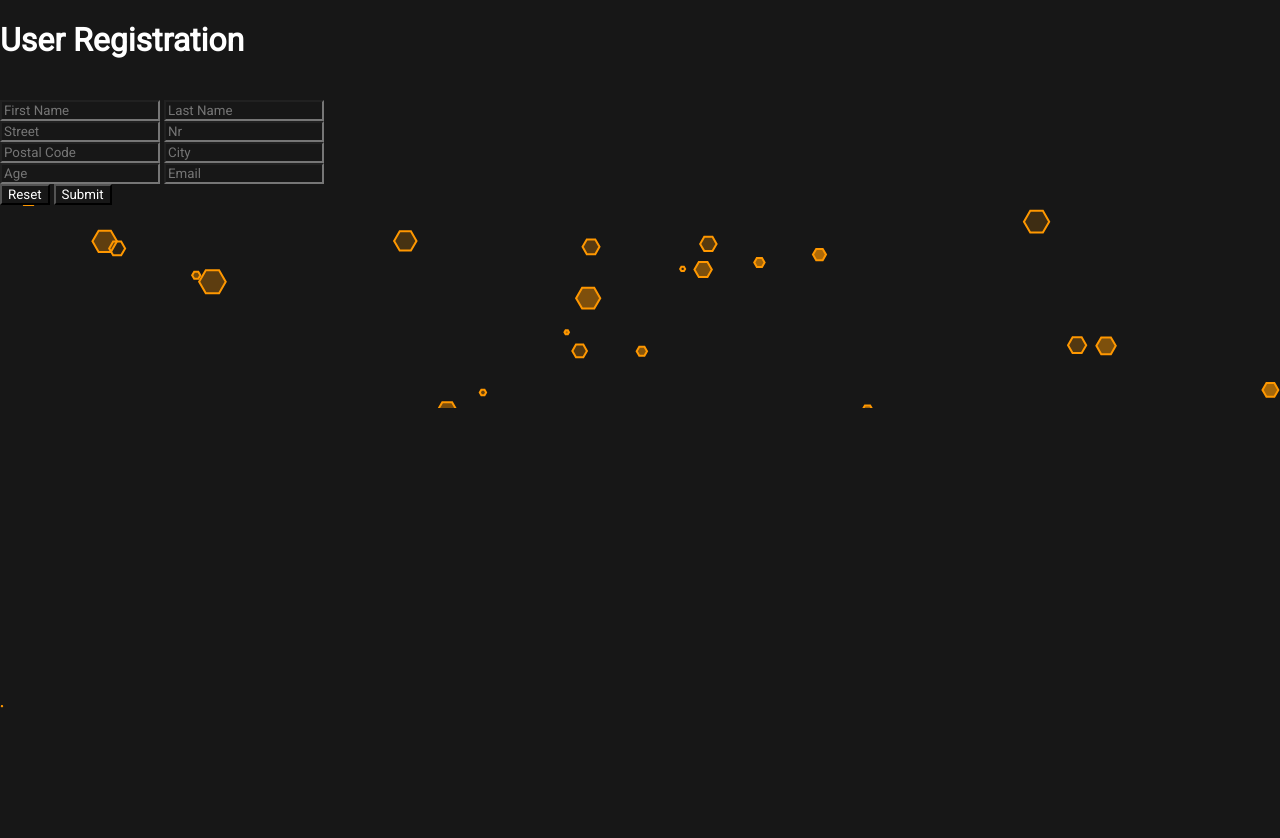
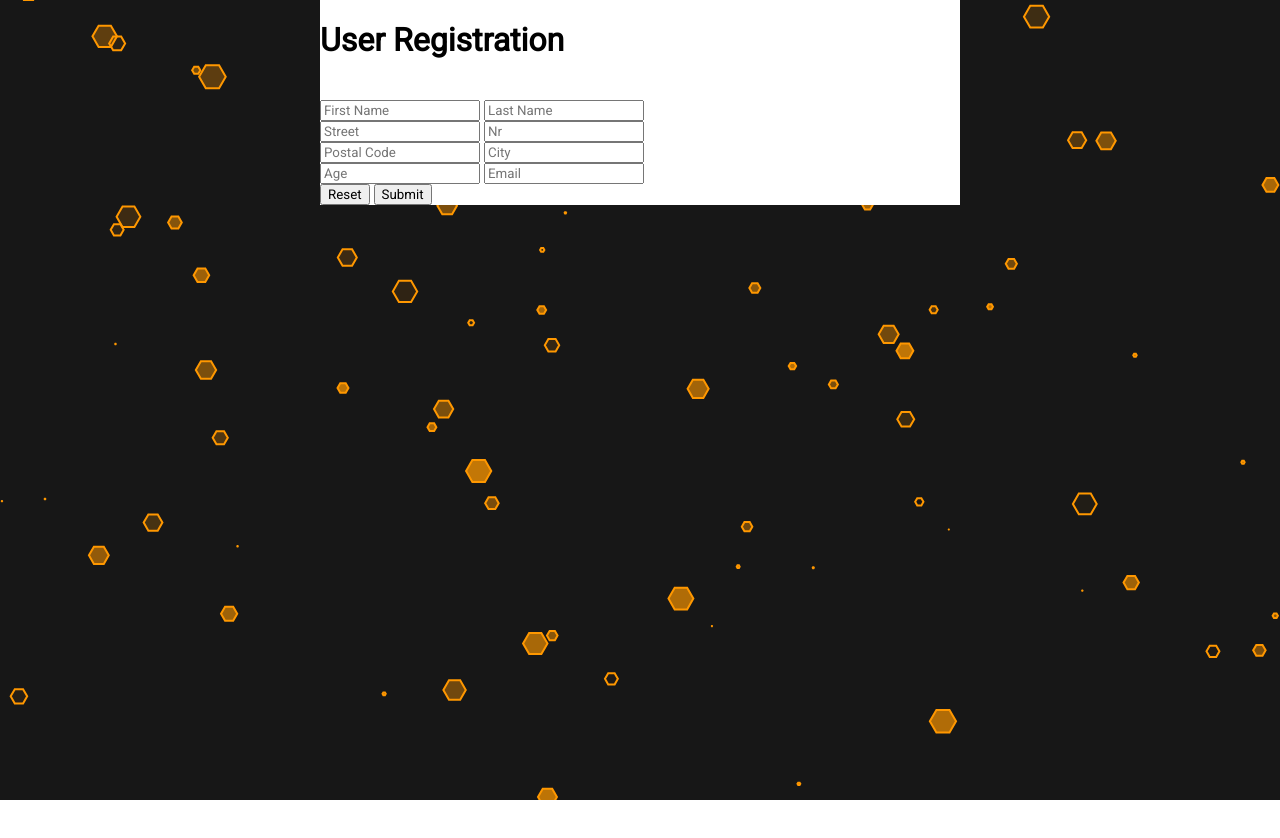
Before and after one commit to Donnadonnam/m133, a plain HTML site: page BlockII/aufgabeV/index.html in a window 1280 px wide. After the commit the page ends 800 px from the top, so only its background shows below. Drawn offline with nearby package versions, Linux system fonts and the light colour scheme.

Commit message:
BLKII: Aufgabe 5 Overkill particles.js Layout

```diff
--- a/BlockII/aufgabeV/index.html
+++ b/BlockII/aufgabeV/index.html
@@ -13,7 +13,10 @@
 </head>
 
 <body>
-    <main id="particles-js">
+    <main>
+        <div id="particles-js"></div>
+        <div id="registration-form-container">
+            <div id="registration-form">
                 <h1>User Registration</h1> <br>
                 <form>
                     <input type="text" placeholder="First Name" name="First Name" id="firstName" pattern="/^[A-Z]+$/i">
@@ -27,6 +30,8 @@
                     <button type="reset">Reset</button>
                     <button type="submit">Submit</button>
                 </form>
+            </div>
+        </div>
     </main>
 
     <datalist id="cities">
@@ -36,10 +41,8 @@
         <option value="Geneva">
         <option value="Basel">
     </datalist>
-
     <script src="https://cdn.jsdelivr.net/npm/particles.js@2.0.0/particles.min.js"></script>
     <script src="app.js"></script>
-
 </body>
 
 </html>
--- a/BlockII/aufgabeV/styles.css
+++ b/BlockII/aufgabeV/styles.css
@@ -1,37 +1,37 @@
 * {
-    background-color: #171717;
-    color: white;
     font-family: 'Roboto', sans-serif;
-    align-content: center;
 }
 
-body,
-html {
-    height: 100%;
-}
-
-body {
-    width: 100%;
-    position: absolute;
-    overflow: hidden;
-}
-
-#particles-js canvas {
-    display: block;
-    vertical-align: bottom;
-    -webkit-transform: scale(1);
-    -ms-transform: scale(1);
-    transform: scale(1);
-    opacity: 1;
-    -webkit-transition: opacity .8s ease, -webkit-transform 1.4s ease;
-    transition: opacity .8s ease, transform 1.4s ease
+html,body {
+    margin: auto;
 }
 
 #particles-js {
+    position: absolute;
     width: 100%;
     height: 100%;
-    position: fixed;
+    background-color: #171717;
     z-index: -10;
-    top: 0;
-    left: 0
 }
+
+canvas {
+    display: block;
+    vertical-align: bottom;
+}
+
+#registration-form-container {
+    overflow: hidden;
+    background-color: white;
+    display: flex;
+    flex-direction: row;
+    flex-flow: row;
+    align-content: center;
+    justify-items: center;
+    width: 50%;
+    position: absolute;
+    margin-left: 25%;
+}
+
+#registration-form{
+    margin-
+}
```
Lines whose indentation alone changed are shown as unchanged.
